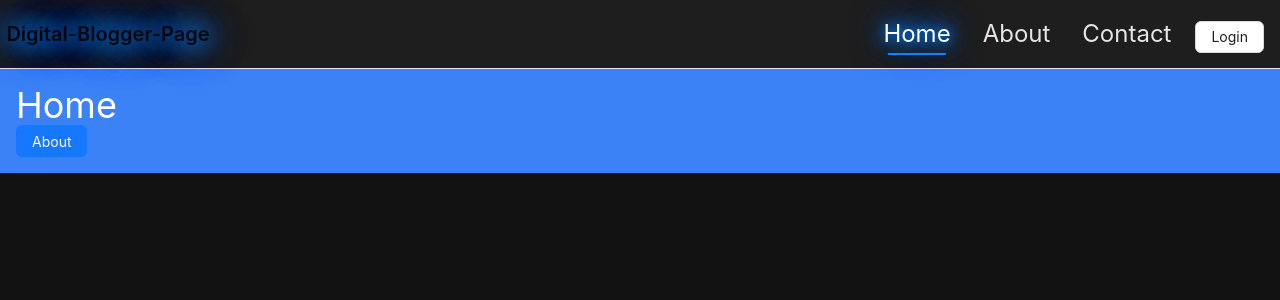
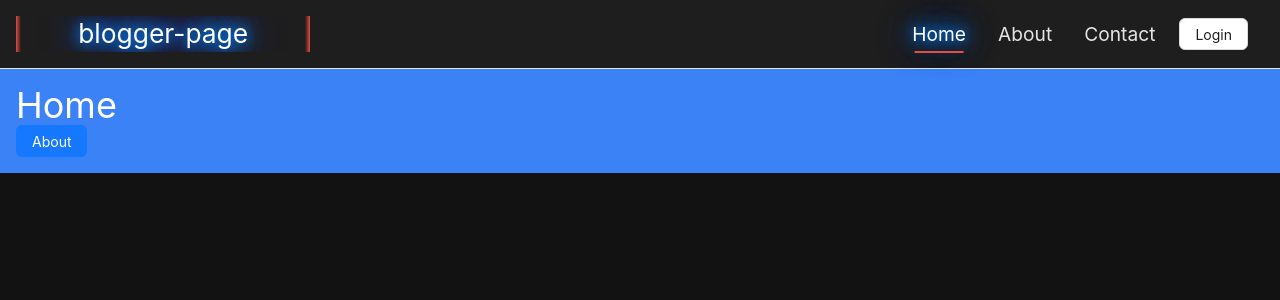
Before and after one commit to Hemanth9397/DigitalWebsite, a React (Create React App) app in the folder frontend/: page / in a window 1280 px wide. Shown: the top 300 px of the page. Built offline with nearby package versions, Linux system fonts and the light colour scheme.

Commit message:
modeScroller added

```diff
--- a/frontend/src/App.js
+++ b/frontend/src/App.js
@@ -5,11 +5,13 @@ import ErrorPage from "./components/ErrorPage/ErrorPage";
 //import Home from "./react-pages/Home/Home";
 //import About from "./react-pages/About/About";
 //import Contact from "./react-pages/Contact/Contact";
+import { Provider} from 'react-redux';
 import NotFound from "./react-pages/NotFound";
 import './index.css';
 import { lazy , Suspense} from "react";
 import Spinner from "./utils/Spinner";
 import Layout from "./components/Layout/Layout";
+import { store } from "./store/store";
 
 const HomeComponent = lazy(()=> new Promise((resolve) => setTimeout(()=>resolve(import('./react-pages/Home/Home')), 2000)) );
 const AboutComponent = lazy(()=> import('./react-pages/About/About'));
@@ -43,7 +45,7 @@ const router = createBrowserRouter([
 ]);
 
 function App() {
-  return ( <Suspense fallback={<Spinner/>}><RouterProvider router={router} /></Suspense>);
+  return ( <Provider store={store}><Suspense fallback={<Spinner/>}><RouterProvider router={router} /></Suspense></Provider>);
 }
 
 export default App;
--- a/frontend/src/components/Layout/Layout.jsx
+++ b/frontend/src/components/Layout/Layout.jsx
@@ -1,30 +1,10 @@
-import React from "react";
 import { NavLink, Outlet } from "react-router-dom";
 import "./layout.scss";
 import styled from "styled-components";
-import { Button, Typography } from "antd";
+import { Button } from "antd";
+import ModeScroller from "../../utils/modeScroller/ModeScroller";
 
-const StyledNav = styled.nav`
-  display: flex;
-  justify-content: space-between;
-  background-color: var(--secondary-color);
-
-  & .title {
-    margin: 0 0.4rem;
-    display: grid;
-    place-items: center;
-  }
-
-  ul {
-    list-style: none;
-    margin: 0;
-    padding: 0;
-  }
-  li {
-    display: inline-block;
-    margin-right: 1rem;
-  }
-`;
+const modes = ["blogger-page", "shopping-page", "portfolio-page"];
 
 const StyledNavLink = styled(NavLink)`
   text-decoration: none;
@@ -32,23 +12,21 @@ const StyledNavLink = styled(NavLink)`
 
 const LinkContent = styled.label`
   position: relative;
-  font-size: 1.5rem;
-  padding: 1rem 0.5rem;
-  display: inline-block;
-  text-align: center;
+  font-size: 1.2rem;
+  padding: 0.75rem 0.5rem;
   color: var(--text-primary);
   transition: color 0.4s ease;
 
   &::after {
     content: "";
     position: absolute;
-    bottom: 13px;
+    bottom: 5px;
     left: 50%;
     height: 2px;
     width: 0;
-    background-color: var(--primary-color);
+    background-color: var(--background-color);
     transform: translateX(-50%);
-    transition: width 0.4s ease, left 0.4s ease;
+    transition: width 0.4s ease;
   }
 
   ${StyledNavLink}.active &::after,
@@ -59,41 +37,42 @@ const LinkContent = styled.label`
 
 const Layout = () => {
   return (
-    <div className="app-layout">
-      <StyledNav>
-        <Typography.Title level={4} className="title">Digital-Blogger-Page</Typography.Title>
+    <div>
+      <header className="header">
+        <ModeScroller modes={modes} />
+        <nav className="nav-bar">
           <ul>
             <li>
               <StyledNavLink
+                to="/"
                 end
                 className={({ isActive }) => (isActive ? "active" : "")}
-              to="/"
               >
-              <LinkContent title="Home">Home</LinkContent>
+                <LinkContent>Home</LinkContent>
               </StyledNavLink>
             </li>
             <li>
               <StyledNavLink
+                to="/about"
                 className={({ isActive }) => (isActive ? "active" : "")}
-              to="/about"
               >
-              <LinkContent title="About">About</LinkContent>
+                <LinkContent>About</LinkContent>
               </StyledNavLink>
             </li>
             <li>
               <StyledNavLink
-              end
+                to="/contact"
                 className={({ isActive }) => (isActive ? "active" : "")}
-              to="/contact"
               >
-              <LinkContent title="Contact">Contact</LinkContent>
+                <LinkContent>Contact</LinkContent>
               </StyledNavLink>
             </li>
             <li>
               <Button>Login</Button>
             </li>
           </ul>
-      </StyledNav>
+        </nav>
+      </header>
       <hr />
       <main className="page-container">
         <Outlet />
--- a/frontend/src/components/Layout/layout.scss
+++ b/frontend/src/components/Layout/layout.scss
@@ -1,20 +1,37 @@
-
-.title {
-    color: #fff;
-    text-shadow: 0px 0px 20px#007bff, 0px 0px 30px#007bff, 0px 0px 40px#007bff, 0px 0px 50px#007bff;
+.page-container {
+  height: calc(100vh - 69px);
+  overflow-y: auto;
 }
 
-nav ul li .active label {
-    color: #fff;
-    text-shadow: 0px 0px 10px#007bff, 0px 0px 20px#007bff, 0px 0px 30px#007bff, 0px 0px 40px#007bff;
+.header {
+  display: flex;
+  justify-content: space-between;
+  align-items: center;
+  background-color: var(--secondary-color);
+  padding: 0.5rem 1rem;
+  min-height: 68px;
 }
 
-.app-layout {
-    height: 100vh;
-    width: 100vw;
+.nav-bar {
+  background-color: var(--secondary-color);
+  ul {
+    display: flex;
+    justify-content: center;
+    align-items: center;
+    min-height: 50px;
+    list-style: none;
+    padding: 0;
+    margin: 0;
+
+    li {
+      margin-right: 1rem;
+    }
+  }
 }
 
-.page-container {
-    height: calc(100vh - 68px);
-    overflow-y: auto;
+
+nav ul li .active label {
+  color: #fff;
+  text-shadow: 0px 0px 10px#007bff, 0px 0px 20px#007bff, 0px 0px 30px#007bff,
+    0px 0px 40px#007bff;
 }
--- a/frontend/src/index.css
+++ b/frontend/src/index.css
@@ -7,6 +7,7 @@
 
 :root {
   --primary-color: #0a84ff;
+  --background-color: #e74c3c;
   --secondary-color: #1e1e1e;
   --accent-color: #ff6f61;
 
--- /dev/null
+++ b/frontend/src/slicers/auth/authSlice.js
@@ -0,0 +1,18 @@
+import {createSlice} from '@reduxjs/toolkit';
+
+const authSlice = createSlice({
+    name: 'auth',
+    initialState: {user : null},
+    reducers: {
+        login: (state,action) => {
+            state.user = action.payload;
+        },
+        logout: (state) => {
+            state.user = null;
+        },
+    },
+});
+
+export const { login, logout } = authSlice.actions;
+
+export default authSlice.reducer;
--- /dev/null
+++ b/frontend/src/slicers/mode/modeSlice.js
@@ -0,0 +1,18 @@
+import {createSlice} from '@reduxjs/toolkit';
+
+const initialState = {
+    currentMode: 'blogger-page'
+};
+
+const modeSlice = createSlice({
+    name: 'mode',
+    initialState,
+    reducers: {
+        setMode : (state, action) => {
+            state.currentMode = action.payload;
+        },
+    },
+});
+
+export const {setMode} = modeSlice.actions;
+export default modeSlice.reducer;
--- /dev/null
+++ b/frontend/src/slicers/theme/themeSlice.js
@@ -0,0 +1,14 @@
+import {createSlice} from '@reduxjs/toolkit';
+
+const themeSlice = createSlice({
+    name: 'theme',
+    initialState: {currentTheme: 'dark'},
+    reducers: {
+        toggleTheme: (state) => {
+            state.currentTheme = state.currentTheme === 'dark' ? 'dark' : 'light';
+        },
+    },
+});
+
+export const {toggleTheme} = themeSlice.actions;
+export default themeSlice.reducer;
--- /dev/null
+++ b/frontend/src/store/store.js
@@ -0,0 +1,12 @@
+import {configureStore} from '@reduxjs/toolkit';
+import  modeReducer  from '../slicers/mode/modeSlice';
+import  themeReducer from '../slicers/theme/themeSlice';
+import  authReducer  from '../slicers/auth/authSlice';
+
+export const store = configureStore({
+    reducer : {
+        mode: modeReducer,
+        theme: themeReducer,
+        auth: authReducer,
+    },
+});
--- /dev/null
+++ b/frontend/src/utils/modeScroller/ModeScroller.jsx
@@ -0,0 +1,66 @@
+import React, { useEffect, useRef, useState } from "react";
+import "./ModeScroller.scss";
+
+const ModeScroller = ({ modes = [] }) => {
+  const scrollerRef = useRef(null);
+  const [activeIndex, setActiveIndex] = useState(0);
+
+  // Scroll-based active index detection
+  useEffect(() => {
+    const container = scrollerRef.current;
+    const handleScroll = () => {
+      const children = Array.from(container.children);
+      const containerRect = container.getBoundingClientRect();
+      let closestIndex = 0;
+      let minDistance = Infinity;
+
+      children.forEach((child, index) => {
+        const rect = child.getBoundingClientRect();
+        const childCenter = rect.left + rect.width / 2;
+        const containerCenter = containerRect.left + containerRect.width / 2;
+        const distance = Math.abs(childCenter - containerCenter);
+
+        if (distance < minDistance) {
+          minDistance = distance;
+          closestIndex = index;
+        }
+      });
+
+      setActiveIndex(closestIndex);
+    };
+
+    container.addEventListener("scroll", handleScroll, { passive: true });
+    handleScroll();
+
+    return () => container.removeEventListener("scroll", handleScroll);
+  }, []);
+
+  // Click to scroll into view
+  const handleClick = (index) => {
+    const item = scrollerRef.current.children[index];
+    item.scrollIntoView({
+      behavior: "smooth",
+      inline: "center",
+      block: "nearest",
+    });
+    setActiveIndex(index);
+  };
+
+  return (
+    <div className="mode-wrapper">
+      <div className="mode-scroller" ref={scrollerRef}>
+        {modes.map((mode, index) => (
+          <div
+            key={index}
+            className={`mode-title ${index === activeIndex ? "active" : ""}`}
+            onClick={() => handleClick(index)}
+          >
+            {mode}
+          </div>
+        ))}
+      </div>
+    </div>
+  );
+};
+
+export default ModeScroller;
--- /dev/null
+++ b/frontend/src/utils/modeScroller/ModeScroller.scss
@@ -0,0 +1,65 @@
+.mode-scroller {
+  display: flex;
+  overflow-x: auto;
+  scroll-snap-type: x mandatory;
+  scroll-behavior: smooth;
+  max-width: 23vw;
+  width: 100%;
+  -webkit-overflow-scrolling: touch;
+  padding: 0;
+  margin: 0;
+}
+
+.mode-scroller::-webkit-scrollbar {
+    display: none;
+}
+
+.mode-title {
+  flex: 0 0 100%; /* Each item takes full screen width */
+  width: 100%;
+  text-align: center;
+  scroll-snap-align: center;
+  text-align: center;
+  font-size: 1.5rem;
+  color: gray;
+  cursor: pointer;
+  user-select: none;
+  transition: all 0.3s ease;
+  opacity: 0.3;
+  transform: scale(0.9);
+  box-sizing: border-box;
+}
+
+.mode-title.active {
+  color: #fff;
+  text-shadow: 0px 0px 10px#007bff, 0px 0px 20px#007bff, 0px 0px 30px#007bff, 0px 0px 40px#007bff;
+  opacity: 1;
+  width: 100%;
+  transform: scale(1.1);
+}
+
+.mode-wrapper {
+  position: relative;
+  overflow: hidden;
+}
+
+.mode-wrapper::before,
+.mode-wrapper::after {
+  content: '';
+  position: absolute;
+  top: 0;
+  bottom: 0;
+  width: 5px;
+  z-index: 1;
+  pointer-events: none;
+}
+
+.mode-wrapper::before {
+  left: 0;
+  background: linear-gradient(to right, #e74c3c, transparent);
+}
+
+.mode-wrapper::after {
+  right: 0;
+  background: linear-gradient(to left, #e74c3c, transparent);
+}
```
Lines whose indentation alone changed are shown as unchanged.
